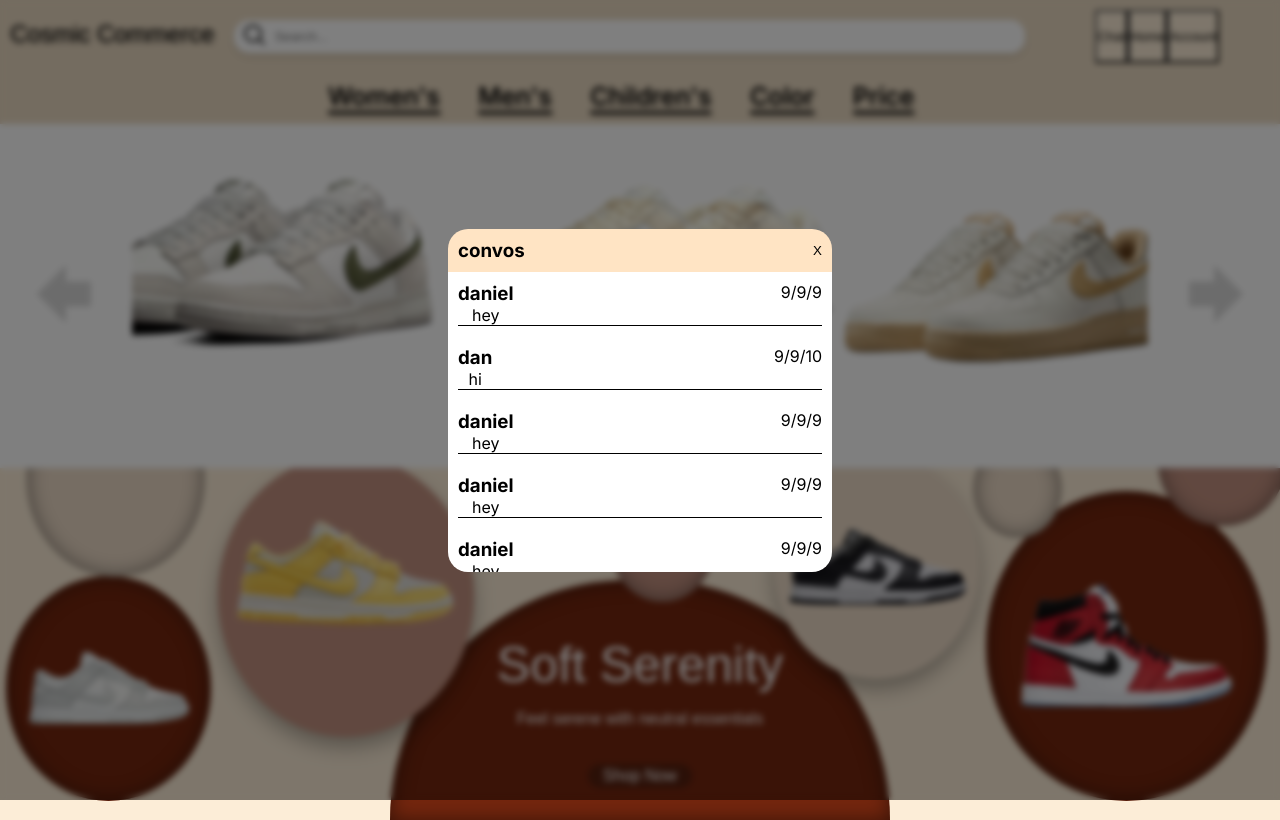
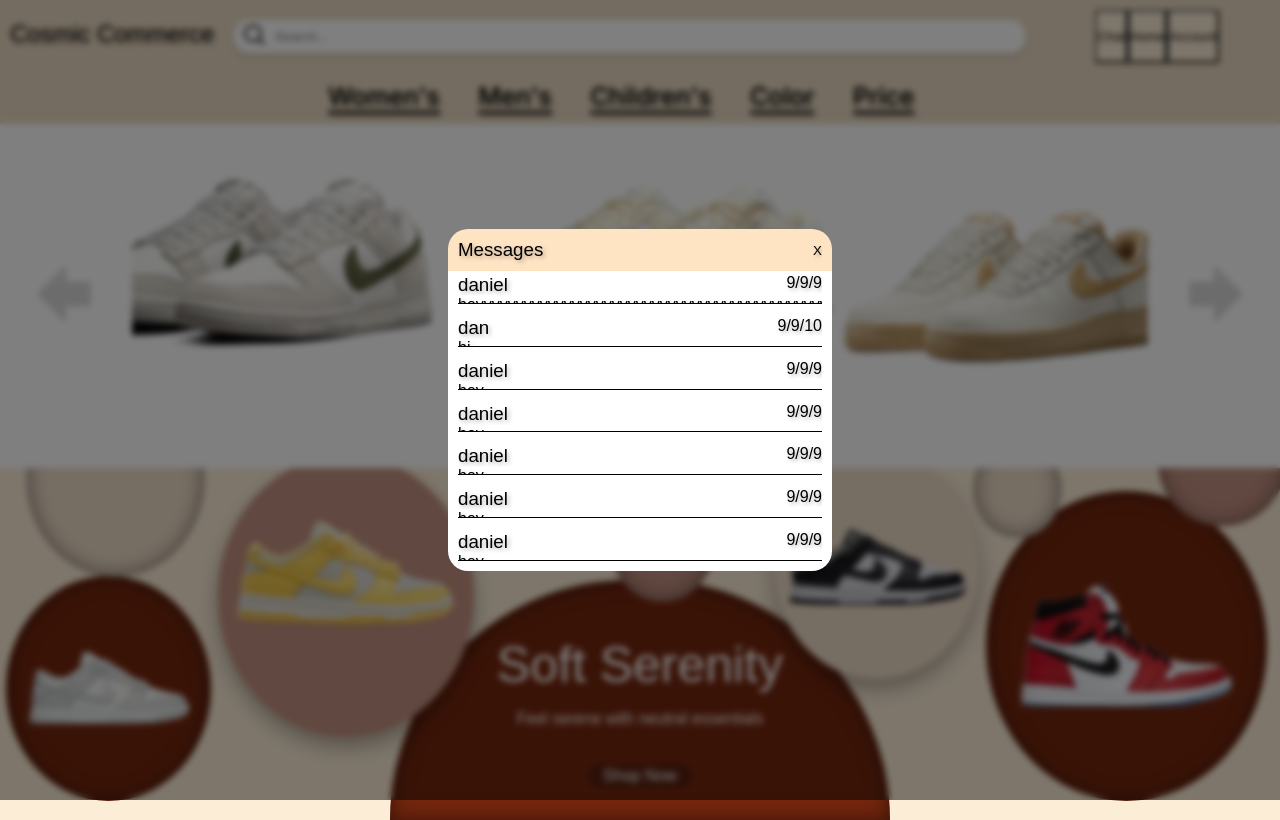
Before and after one commit to GenerelSchwerz/3030-final-project, a Next.js app: page / in a window 1280 px wide. Built offline with nearby package versions, Linux system fonts and the light colour scheme.

Commit message:
update convolist bones

```diff
--- a/src/app/components/convoList/ConvoList.css
+++ b/src/app/components/convoList/ConvoList.css
@@ -1,6 +1,9 @@
 .convolist * {
 	text-align: center;
 	background-color: white;
+	font-family: "karla", sans-serif;
+	font-weight: 500;
+	text-shadow: 2px 2px 4px rgba(0, 0, 0, 0.3); /* add text-shadow here */
 }
 
 .convolist_container {
@@ -50,6 +53,7 @@
 	width: 100%;
 	display: flex;
 	flex-direction: column;
+	justify-content: flex-start;
 	overflow-y: scroll;
 	scrollbar-width: none;
 	border-bottom-left-radius: 20px;
@@ -57,10 +61,21 @@
 }
 
 .convolist_convoItem {
+	overflow: hidden;
+	display: flex;
+	flex-direction: column;
+	margin: 10px;
+	margin-top: 3px;
+	border-bottom: solid 1px black;
+}
+
+.convolist_convoItem * {
+	text-align: left;
+}
+
+.convolist_itemTop {
 	display: flex;
 	justify-content: space-between;
-	margin: 10px;
-	border-bottom: solid 1px black;
 }
 
 .convolist_convosContainer::-webkit-scrollbar {
--- a/src/app/components/convoList/ConvoList.js
+++ b/src/app/components/convoList/ConvoList.js
@@ -3,7 +3,7 @@ import "./ConvoList.css"
 export default function ConvoList() {
 	const data = [{
 		name: "daniel",
-			lastMsg: "hey",
+		lastMsg: "heyyyyyyyyyyyyyyyyyyyyyyyyyyyyyyyyyyyyyyyyyyyyyyyyyyyyyyyyyyyyyyyyyyyyyyyyyyyyyyyyyyyyyyyyyy",
 		date: "9/9/9"
 	},
 	{
@@ -35,13 +35,14 @@ export default function ConvoList() {
 		name: "daniel",
 		lastMsg: "hey",
 		date: "9/9/9"
-		}
+	},
 	]
+
 	return (
 		<div className="convolist_container">
 			<div className="convolist">
 				<div className="convolist_heading">
-					<h3>convos</h3>
+					<h3>Messages</h3>
 					<input className="convolist_exitButton" type="button" value={"X"}/>
 				</div>
 				<div className="convolist_convosContainer">
@@ -51,9 +52,9 @@ export default function ConvoList() {
 								<div className="convolist_convoItem" key={data.indexOf(obj)}>
 									<div className="convolist_itemTop">
 										<h3>{obj.name}</h3>
+										<p>{obj.date}</p>
+									</div>
 									<p>{obj.lastMsg}</p>
-									</div>
-									<p>{obj.date}</p>
 								</div>
 							);
 						})
```
Lines whose indentation alone changed are shown as unchanged.
